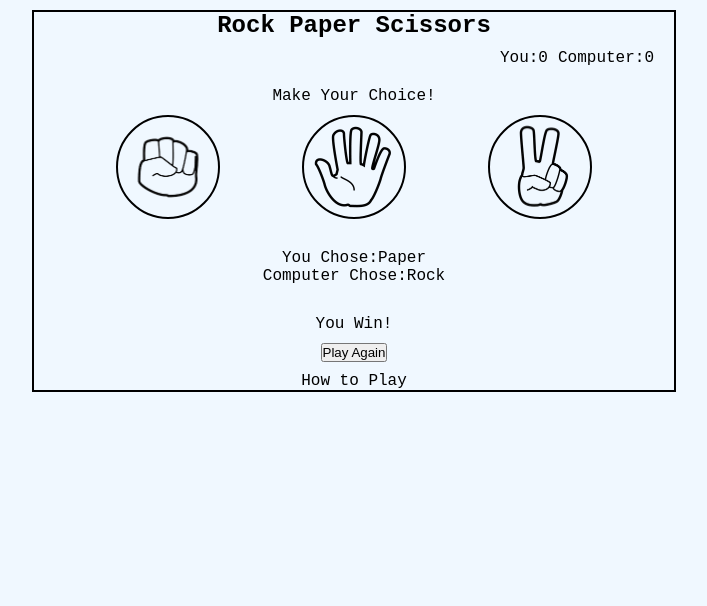
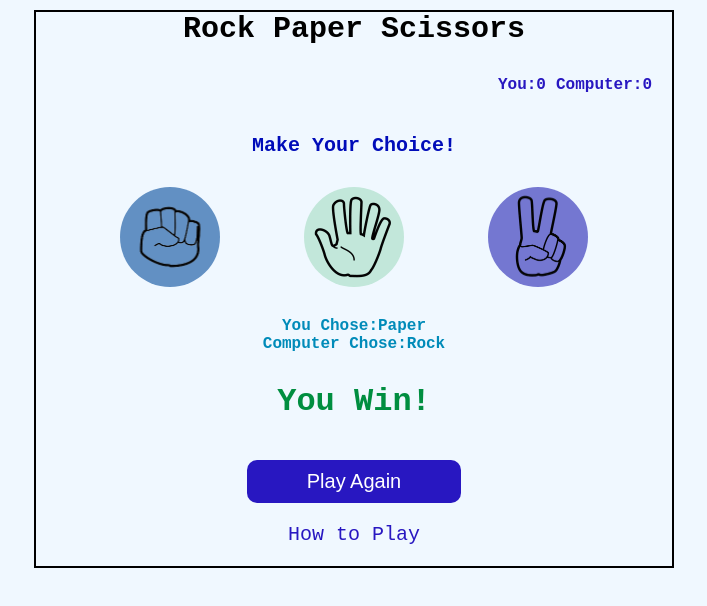
Before and after one commit to krishdahal/Rock-Paper-Scissors, a plain HTML site: page index.html in a window 1280 px wide. Shown: the whole page, without its empty margins (286-993 px from the left). Drawn offline with Linux system fonts and the light colour scheme.

Commit message:
Style CSS - colors, hover

```diff
--- a/style.css
+++ b/style.css
@@ -1,7 +1,7 @@
 * {
   padding: 0;
   margin: 0;
-  /* box-sizing: border-box; */
+  box-sizing: border-box;
 }
 
 body {
@@ -20,12 +20,16 @@ body {
   display: flex;
   justify-content: center;
   align-items: center;
+  font-size: 20px;
 }
 
 .game-score {
   display: flex;
   justify-content: flex-end;
   padding: 10px;
+  color: #2817c1;
+  font-weight: 900;
+  margin-top: 20px;
 }
 
 .user-score {
@@ -43,7 +47,12 @@ body {
   justify-content: center;
   align-items: center;
   padding: 10px;
+  color: #000cb9;
+  font-weight: 900;
+  margin: 20px 0;
+  font-size: 20px;
 }
+
 .user-choice {
   display: flex;
   justify-content: space-evenly;
@@ -57,7 +66,26 @@ body {
   width: 100px;
   height: 100px;
   border-radius: 50%;
-  border: 2px solid black;
+  /* border: 2px solid black; */
+  cursor: pointer;
+  transition: transform 0.2s ease-in-out, opacity 0.2s ease-in-out;
+  /* transition-property: opacity, transform; */
+}
+
+.circle:hover {
+  transform: scale(1.1);
+  opacity: 80%;
+}
+
+#rock {
+  background-color: #6290c3;
+}
+#paper {
+  background-color: #c2e7da;
+}
+
+#scissors {
+  background-color: #7477d1;
 }
 
 .choice img {
@@ -69,12 +97,16 @@ body {
   justify-content: center;
   align-items: center;
   padding-top: 30px;
+  color: #008bb9;
+  font-weight: 900;
 }
 
 .bot-choice {
   display: flex;
   justify-content: center;
   align-items: center;
+  color: #008bb9;
+  font-weight: 900;
 }
 
 .game-result {
@@ -96,3 +128,38 @@ body {
   justify-content: center;
   align-items: center;
 }
+
+.game-result {
+  font-size: 2rem;
+  font-weight: 900;
+  color: rgb(0, 142, 64);
+}
+
+.game-guide,
+.game-guide button {
+  cursor: pointer;
+}
+
+.game-guide button {
+  margin-top: 40px;
+  padding: 10px 60px;
+  border-radius: 10px;
+  background-color: #2817c1;
+  font-size: 20px;
+  color: #ffffff;
+  border: none;
+  font-weight: 500;
+  transition: opacity 0.2s ease-in-out;
+  /* box-shadow: 0 4px 6px rgba(0, 0, 0, 0.1); */
+}
+
+.game-guide button:hover {
+  opacity: 80%;
+}
+
+.guide {
+  color: #2817c1;
+  font-weight: 500;
+  font-size: 20px;
+  margin: 20px 0;
+}
```
Also changed, not shown: index.html (+1 -0 lines).
